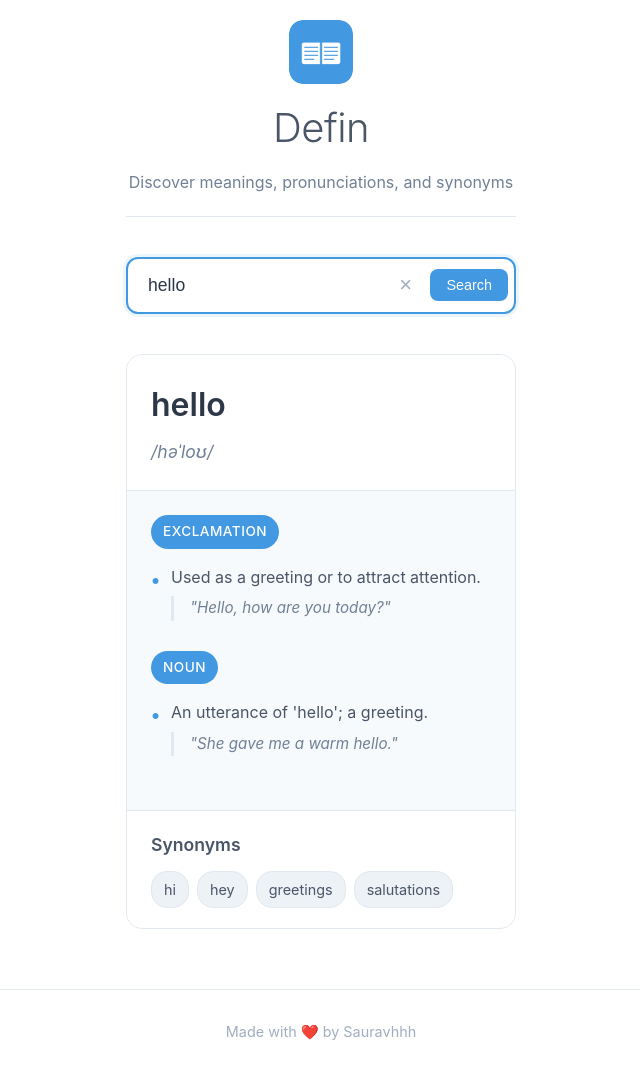
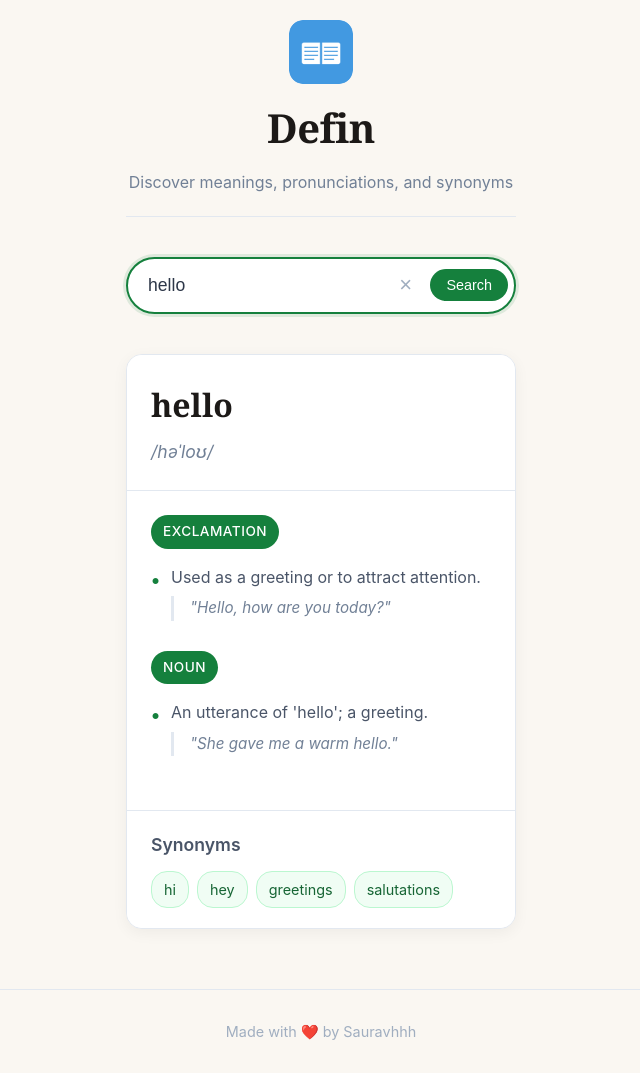
Before and after one commit to sauravhhh/Dictionary, a plain HTML site: page index.html in a window 1280 px wide. Shown: the whole page, without its empty margins (319-959 px from the left). Drawn offline with Linux system fonts and the light colour scheme.

Commit message:
New UI: warm paper theme, serif word titles, green accent, pill search

```diff
--- a/index.html
+++ b/index.html
@@ -6,7 +6,7 @@
     <link rel="icon" type="image/png" href="icons/icon-192x192.png">
     <link rel="apple-touch-icon" href="icons/icon-192x192.png">
     <link rel="manifest" href="manifest.json">
-    <meta name="theme-color" content="#4299e1">
+    <meta name="theme-color" content="#15803d">
     <title>Defin</title>
     <style>
         * {
@@ -17,7 +17,7 @@
 
         body {
             font-family: -apple-system, BlinkMacSystemFont, 'Segoe UI', Roboto, Oxygen, Ubuntu, Cantarell, sans-serif;
-            background: #ffffff;
+            background: #faf7f2;
             color: #2d3748;
             line-height: 1.6;
             min-height: 100vh;
@@ -48,9 +48,10 @@
         }
 
         .title {
+            font-family: Georgia, 'Times New Roman', serif;
             font-size: 2.5rem;
-            font-weight: 300;
-            color: #4a5568;
+            font-weight: 700;
+            color: #1c1917;
             margin-bottom: 10px;
             letter-spacing: -0.5px;
         }
@@ -76,17 +77,17 @@
             padding: 16px 140px 16px 20px;
             font-size: 1.1rem;
             border: 2px solid #e2e8f0;
-            border-radius: 12px;
-            background: #f7fafc;
+            border-radius: 999px;
+            background: #ffffff;
             color: #2d3748;
             outline: none;
             transition: all 0.3s ease;
         }
 
         .search-input:focus {
-            border-color: #4299e1;
+            border-color: #15803d;
             background: #ffffff;
-            box-shadow: 0 0 0 3px rgba(66, 153, 225, 0.1);
+            box-shadow: 0 0 0 3px rgba(21, 128, 61, 0.12);
         }
 
         .search-btn {
@@ -94,11 +95,11 @@
             right: 8px;
             top: 50%;
             transform: translateY(-50%);
-            background: #4299e1;
+            background: #15803d;
             color: white;
             border: none;
             padding: 8px 16px;
-            border-radius: 8px;
+            border-radius: 999px;
             cursor: pointer;
             font-size: 0.9rem;
             font-weight: 500;
@@ -106,7 +107,7 @@
         }
 
         .search-btn:hover {
-            background: #3182ce;
+            background: #166534;
         }
 
         .search-btn:disabled {
@@ -145,10 +146,11 @@
         }
 
         .result-container {
-            background: #f7fafc;
+            background: #ffffff;
             border-radius: 16px;
             padding: 0;
             border: 1px solid #e2e8f0;
+            box-shadow: 0 4px 15px rgba(0, 0, 0, 0.05);
             overflow: hidden;
         }
 
@@ -159,9 +161,10 @@
         }
 
         .word-title {
+            font-family: Georgia, 'Times New Roman', serif;
             font-size: 2rem;
             font-weight: 600;
-            color: #2d3748;
+            color: #1c1917;
             margin-bottom: 8px;
         }
 
@@ -181,7 +184,7 @@
 
         .part-of-speech {
             display: inline-block;
-            background: #4299e1;
+            background: #15803d;
             color: white;
             padding: 6px 12px;
             border-radius: 20px;
@@ -206,7 +209,7 @@
             content: '•';
             position: absolute;
             left: 0;
-            color: #4299e1;
+            color: #15803d;
             font-weight: bold;
             font-size: 1.2rem;
         }
@@ -246,12 +249,12 @@
         }
 
         .synonym-tag {
-            background: #edf2f7;
-            color: #4a5568;
+            background: #f0fdf4;
+            color: #166534;
             padding: 6px 12px;
             border-radius: 16px;
             font-size: 0.9rem;
-            border: 1px solid #e2e8f0;
+            border: 1px solid #bbf7d0;
         }
 
         .error {
```
